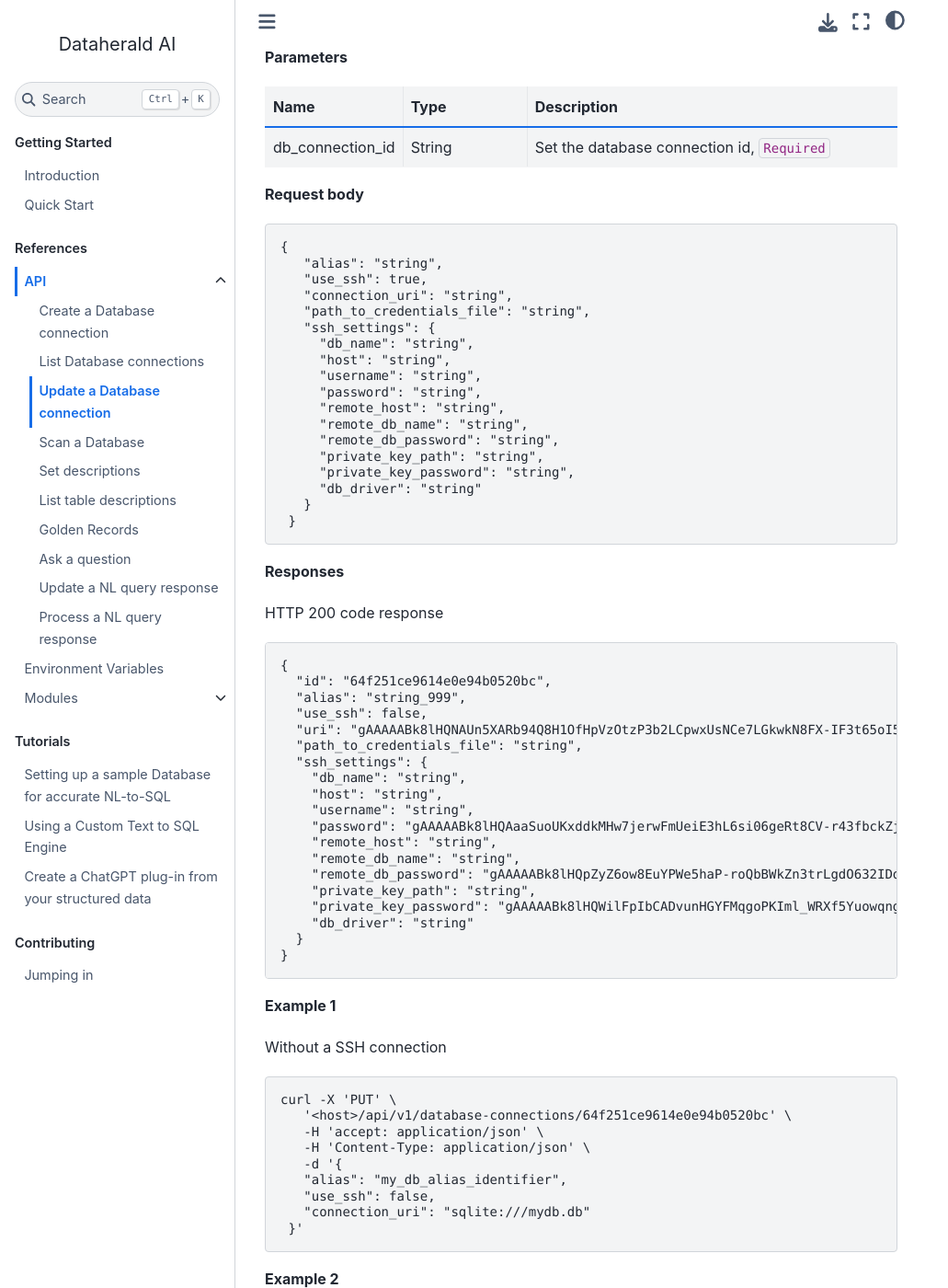
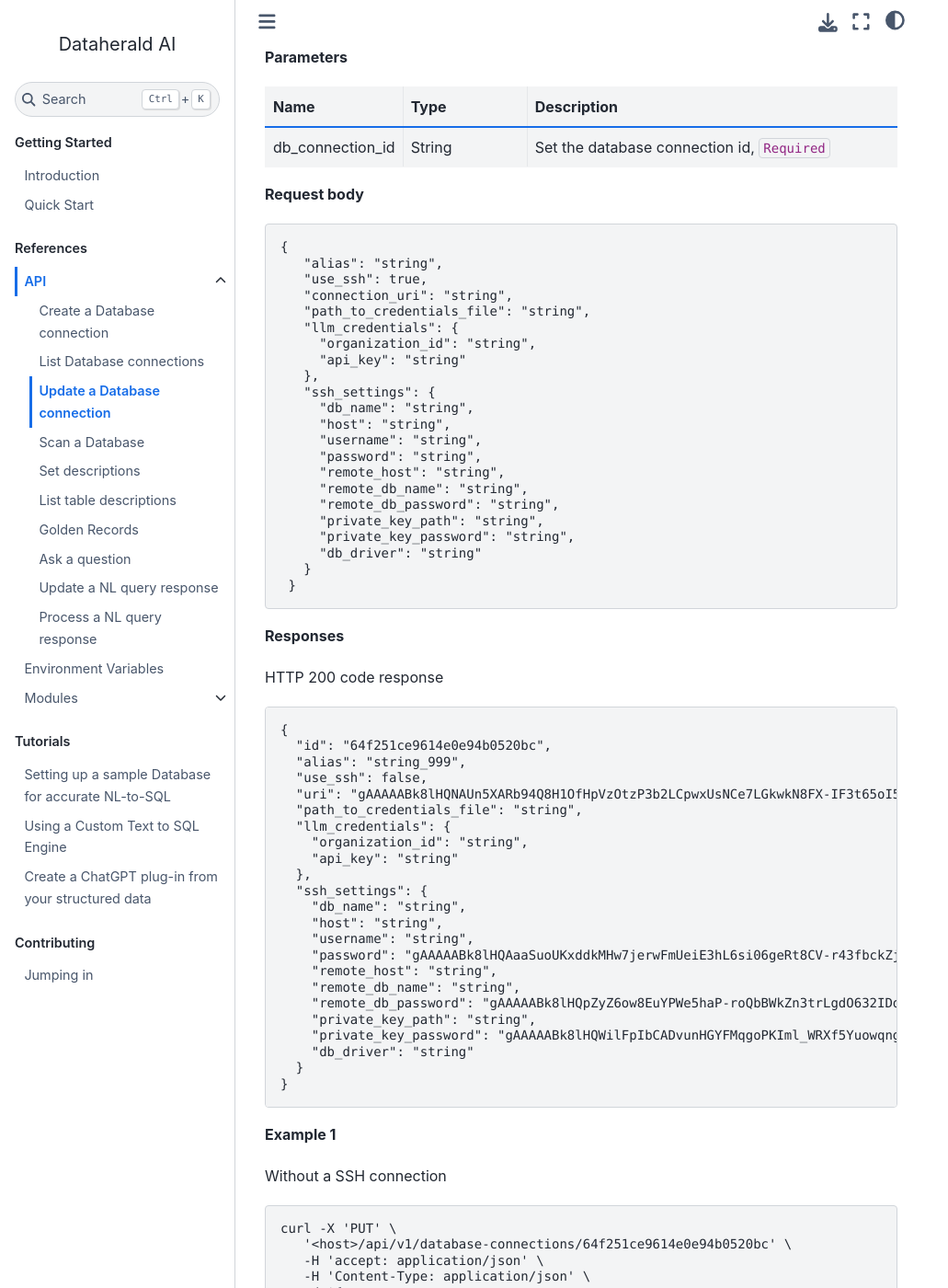
Before and after one commit to Dataherald/dataherald, a Sphinx documentation site: the page built from docs/api.update_database_connection.rst, in a window 1280 px wide and 1400 px high, scrolled down 243 px. Shown: the whole window at 92% size, without its empty margins (0-1031 px from the left). Built offline with Sphinx 7.4.7 and the Sphinx Book theme 1.1.4, drawn with Linux system fonts in a browser that asks for light colours; some of the changed text lies outside the part shown.

Commit message:
DH-4696/adding the API key as database connection inputs

```diff
--- a/docs/api.list_database_connections.rst
+++ b/docs/api.list_database_connections.rst
@@ -21,6 +21,7 @@ HTTP 200 code response
         "use_ssh": false,
         "uri": "foooAABk91Q4wjoR2h07GR7_72BdQnxi8Rm6i_EjyS-mzz_o2c3RAWaEqnlUvkK5eGD5kUfE5xheyivl1Wfbk_EM7CgV4SvdLmOOt7FJV-3kG4zAbar=",
         "path_to_credentials_file": null,
+        "llm_credentials": null,
         "ssh_settings": null
       },
       {
@@ -29,6 +30,10 @@ HTTP 200 code response
         "use_ssh": true,
         "uri": null,
         "path_to_credentials_file": null,
+        "llm_credentials": {
+          "organization_id": "gAAAAABlCz5TvOWQQ9TeSKgtCbaisl343oG3SaBlSniTsqs9R8aTIrptvzQq7b2a13ocBPuV6kGw17bximFbqAF_yaHmJF-Psw==",
+          "api_key": "gAAAAABlCz5TeU0ym4hW3bf9u21dz7B9tlnttOGLRDt8gq2ykkblNvpp70ZjT9FeFcoyMv-Csvp3GNQfw66eYvQBrcBEPsLokkLO2Jc2DD-Q8Aw6g_8UahdOTxJdT4izA6MsiQrf7GGmYBGZqbqsjTdNmcq661wF9Q=="
+        },
         "ssh_settings": {
           "db_name": "string",
           "host": "string",
--- a/docs/api.update_database_connection.rst
+++ b/docs/api.update_database_connection.rst
@@ -24,6 +24,10 @@ This endpoint is used to update a Database connection
       "use_ssh": true,
       "connection_uri": "string",
       "path_to_credentials_file": "string",
+      "llm_credentials": {
+        "organization_id": "string",
+        "api_key": "string"
+      },
       "ssh_settings": {
         "db_name": "string",
         "host": "string",
@@ -50,6 +54,10 @@ HTTP 200 code response
       "use_ssh": false,
       "uri": "gAAAAABk8lHQNAUn5XARb94Q8H1OfHpVzOtzP3b2LCpwxUsNCe7LGkwkN8FX-IF3t65oI5mTzgDMR0BY2lzvx55gO0rxlQxRDA==",
       "path_to_credentials_file": "string",
+      "llm_credentials": {
+        "organization_id": "string",
+        "api_key": "string"
+      },
       "ssh_settings": {
         "db_name": "string",
         "host": "string",
@@ -106,3 +114,34 @@ With a SSH connection
         "db_driver": "string"
       }
     }'
+
+**Example 3**
+
+With a SSH connection and LLM credentials
+
+.. code-block:: rst
+
+    url -X 'POST' \
+      '<host>/api/v1/database-connections' \
+      -H 'accept: application/json' \
+      -H 'Content-Type: application/json' \
+      -d '{
+      "alias": "my_db_alias",
+      "use_ssh": true,
+      "llm_credentials": {
+        "organization_id": "organization_id",
+        "api_key": "api_key"
+      },
+      "ssh_settings": {
+        "db_name": "db_name",
+        "host": "string",
+        "username": "string",
+        "password": "string",
+        "remote_host": "string",
+        "remote_db_name": "string",
+        "remote_db_password": "string",
+        "private_key_path": "string",
+        "private_key_password": "string",
+        "db_driver": "string"
+      }
+    }'
```
Also changed, not shown: docs/api.create_database_connection.rst (+57 -16 lines), 15 other files.
